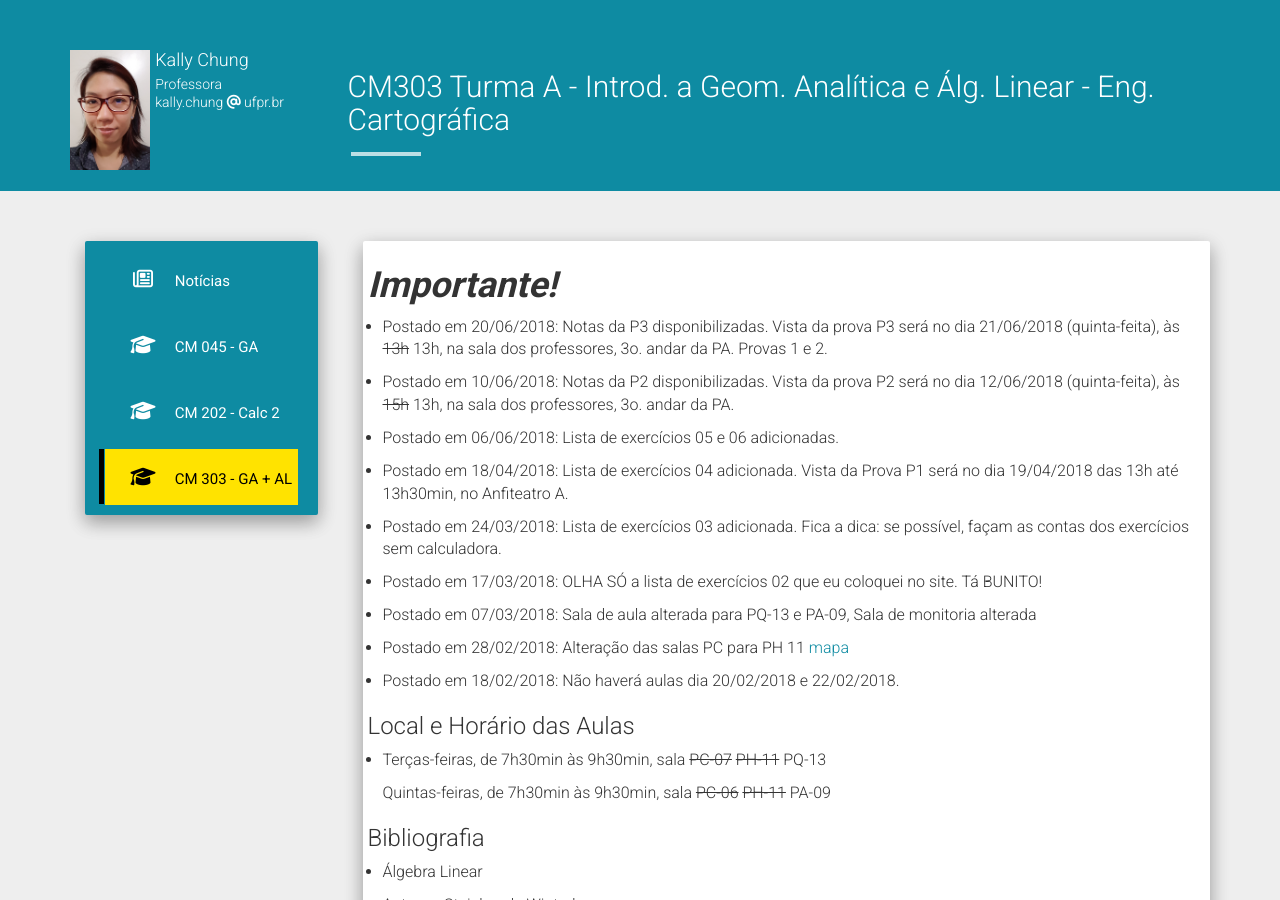
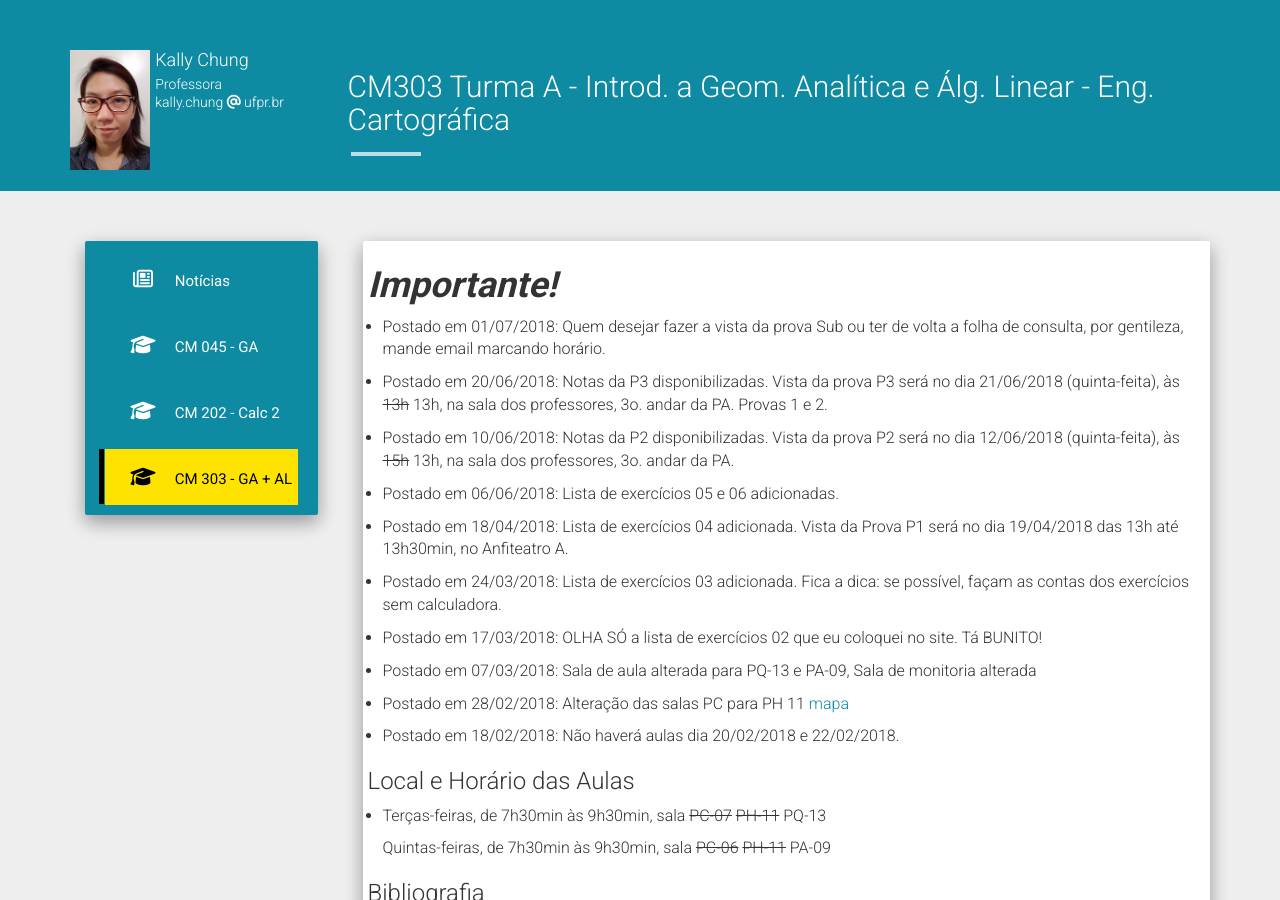
Before and after one commit to chunggnuhc/chunggnuhc.github.io, a Jekyll site: the page built from CM303-GAeAL-1sem2018.md, in a window 1280 px wide and 900 px high. Built offline with Jekyll 4.4.1, drawn with Linux system fonts in a browser that asks for light colours; nearby versions of some CDN libraries.

Commit message:
Update CM303 - Vista da Prova

```diff
--- a/CM303-GAeAL-1sem2018.md
+++ b/CM303-GAeAL-1sem2018.md
@@ -4,6 +4,8 @@ title: CM303 Turma A - Introd. a Geom. Analítica e Álg. Linear - Eng. Cartogr
 permalink: /CM303-GAeAL-1sem2018/
 ---
 <h1><b><i>Importante!</i></b></h1>
+- Postado em 01/07/2018: Quem desejar fazer a vista da prova Sub ou ter de volta a folha de consulta, por gentileza, mande email marcando horário.
+
 - Postado em 20/06/2018: Notas da P3 disponibilizadas. Vista da prova P3 será no dia 21/06/2018 (quinta-feita), às <strike>13h</strike> 13h, na sala dos professores, 3o. andar da PA. Provas 1 e 2.
 
 - Postado em 10/06/2018: Notas da P2 disponibilizadas. Vista da prova P2 será no dia 12/06/2018 (quinta-feita), às <strike>15h</strike> 13h, na sala dos professores, 3o. andar da PA.
```
